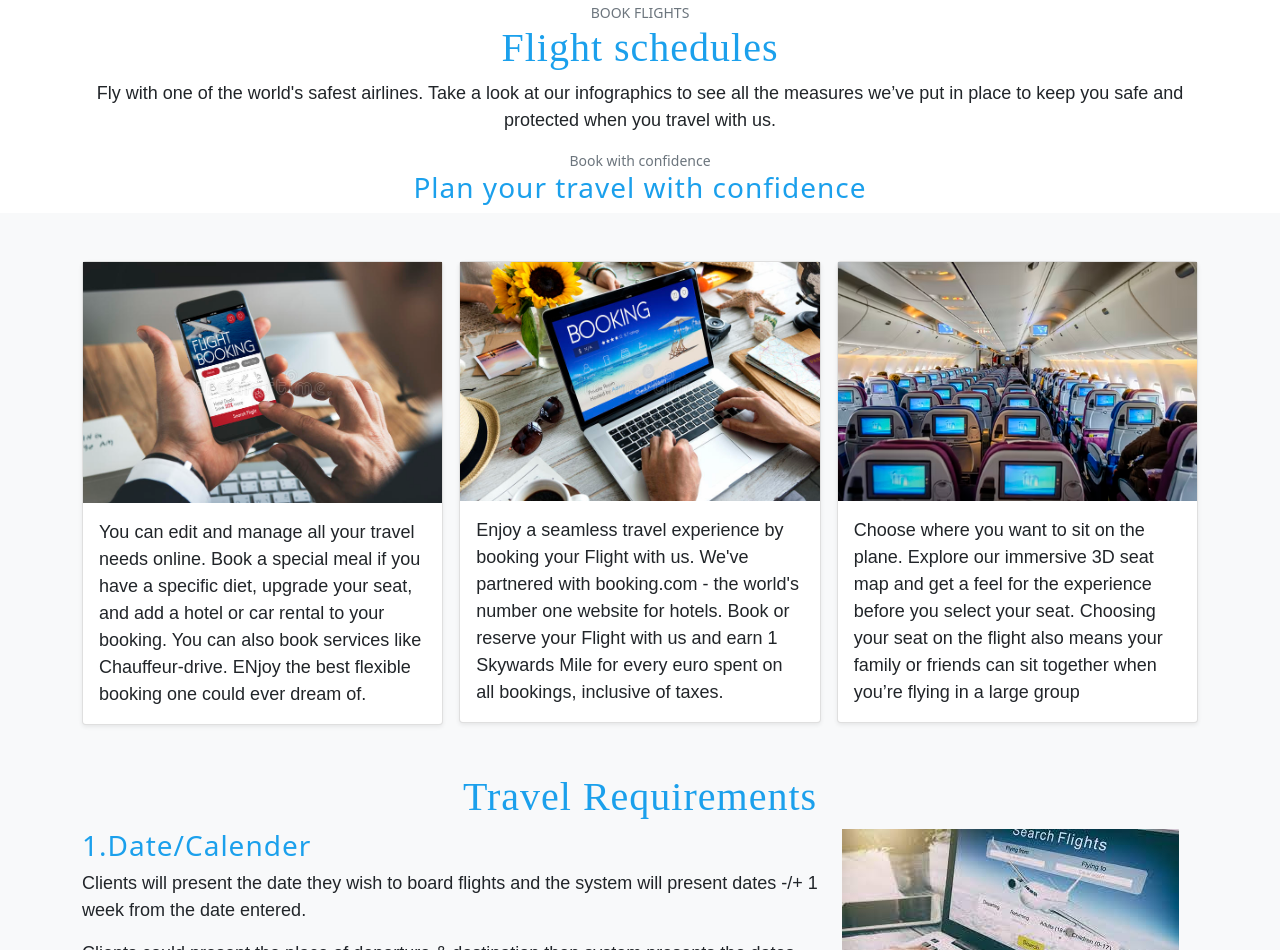
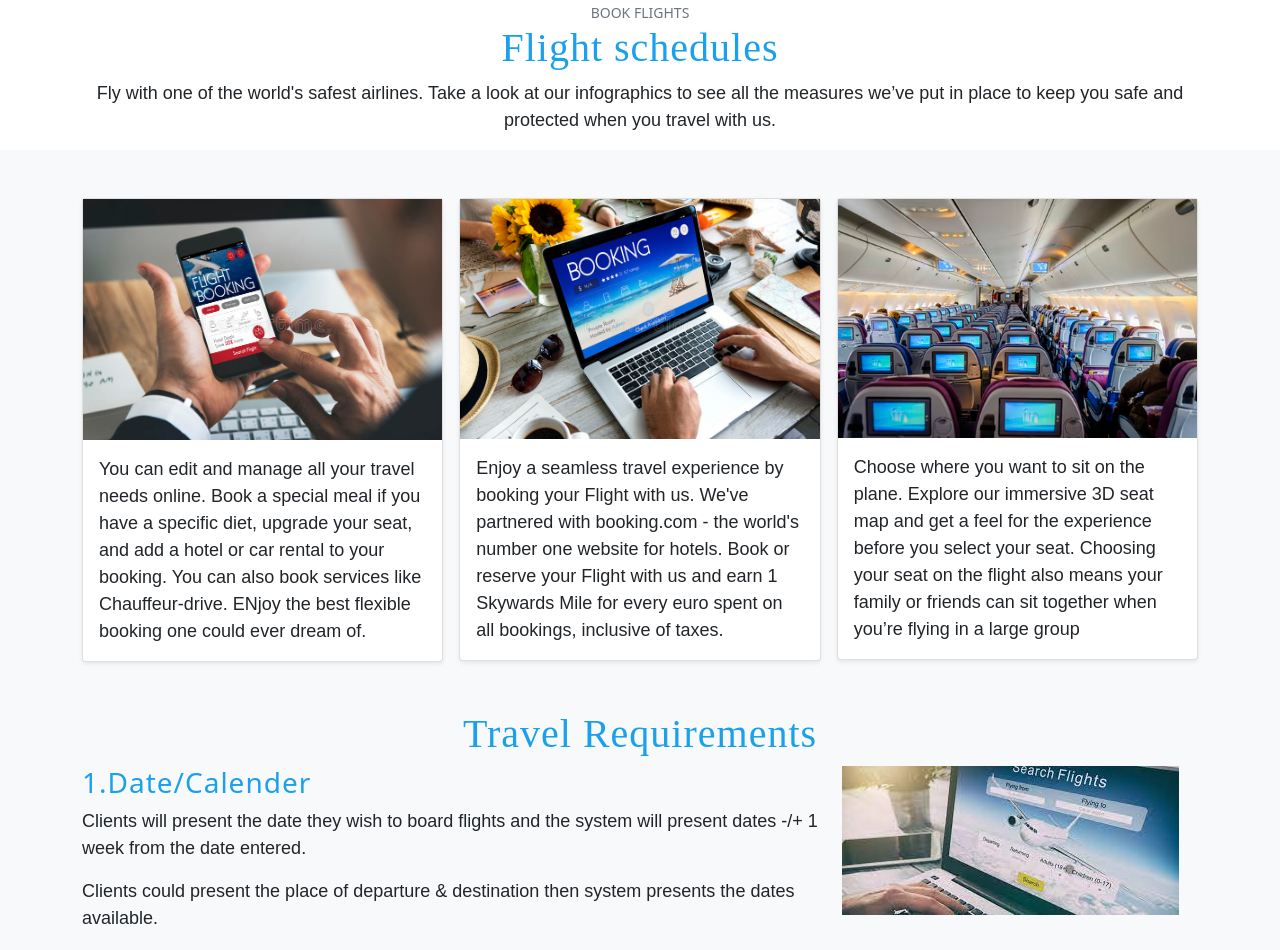
Before and after one commit to cse20-068/fly, a plain HTML site: page index.html in a window 1280 px wide. Shown: the part 3682-4632 px from the top of the page. Drawn offline with Linux system fonts and the light colour scheme.

Commit message:
first commit

```diff
--- a/index.html
+++ b/index.html
@@ -312,10 +312,6 @@
       </div>
         <div class="col-lg-12">
           <p class="text-center">Fly with one of the world's safest airlines. Take a look at our infographics to see all the measures we’ve put in place to keep you safe and protected when you travel with us.</p>
-          <div class="row text-center">
-              <small class="text-muted">Book with confidence</small>
-              <h3>Plan your travel with confidence</h3>
-        </div>
       </div>
     </div>
     <div class="album py-5 bg-light">
```
